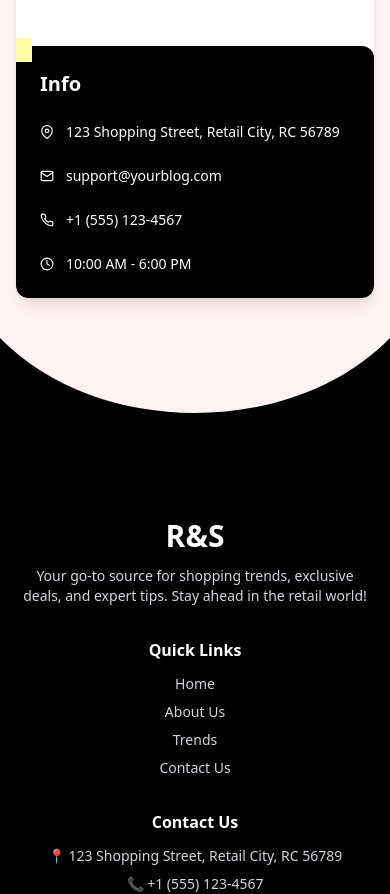
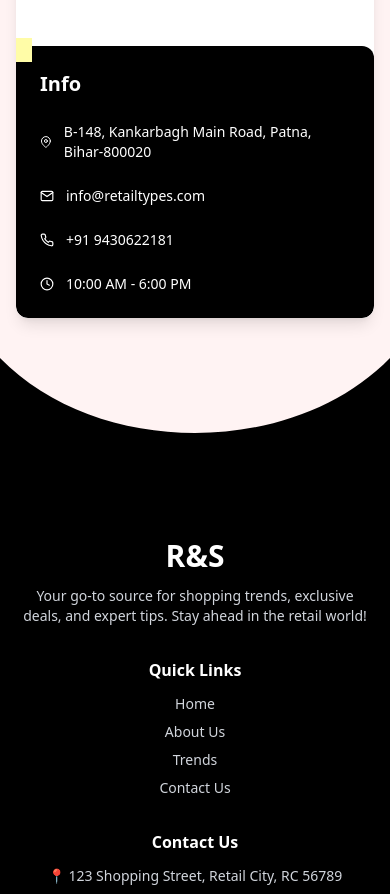
Before and after one commit to abhyudy/website-rs, a React (Vite) app in the folder frontend/: page /contact in a window 390 px wide. Shown: the part 942-1836 px from the top of the page. Built offline with nearby package versions, Linux system fonts and the light colour scheme.

Commit message:
Responsive working

```diff
--- a/frontend/src/App.jsx
+++ b/frontend/src/App.jsx
@@ -1,6 +1,6 @@
 import React from 'react'
 import { BrowserRouter, Routes, Route, Outlet } from 'react-router-dom'
-import Header from './components/header'
+import Header from './components/Header'
 import Home from './pages/Home'
 import About from './pages/About'
 import Footer from './components/footer'
--- a/frontend/src/pages/Contact.jsx
+++ b/frontend/src/pages/Contact.jsx
@@ -86,15 +86,15 @@ const Contact = () => {
             <div className="space-y-6 text-sm">
               <div className="flex items-center gap-3">
                 <FiMapPin className="text-white" />
-                <span>123 Shopping Street, Retail City, RC 56789</span>
+                <span>B-148, Kankarbagh Main Road, Patna, Bihar-800020</span>
               </div>
               <div className="flex items-center gap-3">
                 <FiMail className="text-white" />
-                <span>support@yourblog.com</span>
+                <span>info@retailtypes.com </span>
               </div>
               <div className="flex items-center gap-3">
                 <FiPhone className="text-white" />
-                <span>+1 (555) 123-4567</span>
+                <span>+91 9430622181</span>
               </div>
               <div className="flex items-center gap-3">
                 <FiClock className="text-white" />
```
